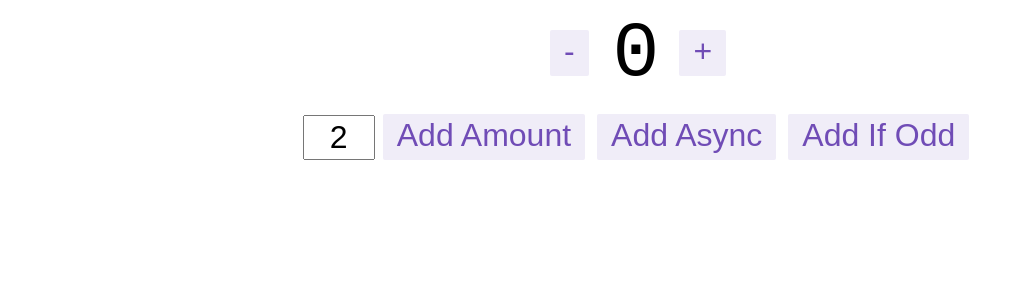
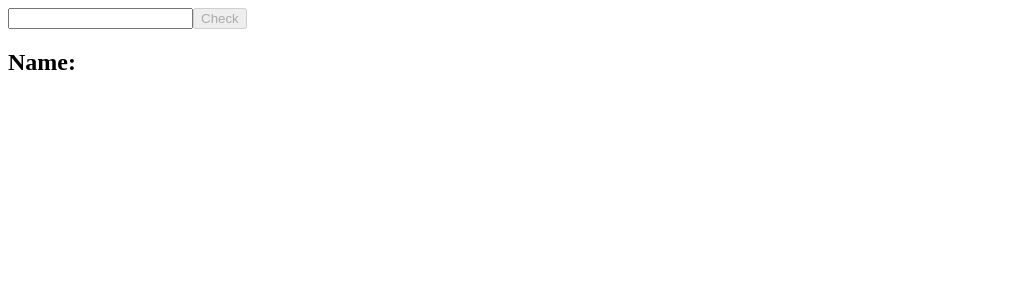
Before and after one commit to Kacper-Arendt/Weather-State, a React (Create React App) app: page / in a window 1280 px wide. Shown: the top 300 px of the page, without its empty margins (0-1024 px from the left). Built offline with nearby package versions, Linux system fonts and the light colour scheme.

Commit message:
feat add redux and input component

```diff
--- a/src/App.tsx
+++ b/src/App.tsx
@@ -1,11 +1,13 @@
 import React from 'react';
 
-import {Counter} from './features/counter/Counter';
+import {AddCity} from "./app/components/AddCity";
+import {City} from "./app/components/City";
 
 function App() {
     return (
         <>
-            <Counter/>
+            <AddCity/>
+            <City />
         </>
     );
 }
--- /dev/null
+++ b/src/app/components/AddCity.tsx
@@ -0,0 +1,28 @@
+import React, {useState} from "react";
+import {useAppDispatch} from "../hooks";
+import {addCity} from "../../features/city/citySlice";
+
+export const AddCity = (): JSX.Element => {
+    const [city, setCity] = useState('');
+    const dispatch = useAppDispatch()
+
+    const cityHandler = (e: React.SyntheticEvent) => {
+        e.preventDefault();
+        dispatch(addCity(city));
+        setCity('');
+    }
+
+    return (
+        <>
+            <input
+                type="text"
+                value={city}
+                onChange={(e) => setCity(e.target.value)}
+            />
+            <button
+                disabled={!city}
+                onClick={cityHandler}>Check
+            </button>
+        </>
+    )
+}
--- /dev/null
+++ b/src/app/components/City.tsx
@@ -0,0 +1,11 @@
+import React from "react";
+
+export const City = () => {
+    return (
+        <>
+            <div>
+                <h2>Name: {}</h2>
+            </div>
+        </>
+    )
+}
--- a/src/app/store.ts
+++ b/src/app/store.ts
@@ -1,8 +1,10 @@
 import { configureStore, ThunkAction, Action } from '@reduxjs/toolkit';
 import counterReducer from '../features/counter/counterSlice';
+import cityReducer from '../features/city/citySlice'
 
 export const store = configureStore({
   reducer: {
+    cities: cityReducer,
     counter: counterReducer,
   },
 });
--- /dev/null
+++ b/src/features/city/citySlice.ts
@@ -0,0 +1,33 @@
+import {createSlice, nanoid, PayloadAction} from "@reduxjs/toolkit";
+
+interface City {
+    id: string,
+    name: string,
+}
+
+const initialState = [] as City[]
+
+export const citySlice = createSlice({
+    name: 'city',
+    initialState,
+    reducers: {
+        addCity: {
+            reducer: (state, action: PayloadAction<City>) => {
+                state.push(action.payload);
+            },
+            prepare: (name: string) => ({
+                payload: {
+                    id: nanoid(),
+                    name,
+                } as City
+            }),
+        },
+        removeCity(state, action) {
+            const index = state.findIndex((city) => city.id === action.payload);
+            state.splice(index, 1);
+        },
+    },
+});
+
+export const {addCity, removeCity} = citySlice.actions;
+export default citySlice.reducer;
```
Also changed, not shown: src/features/counter/counterSlice.ts (+0 -7 lines).
